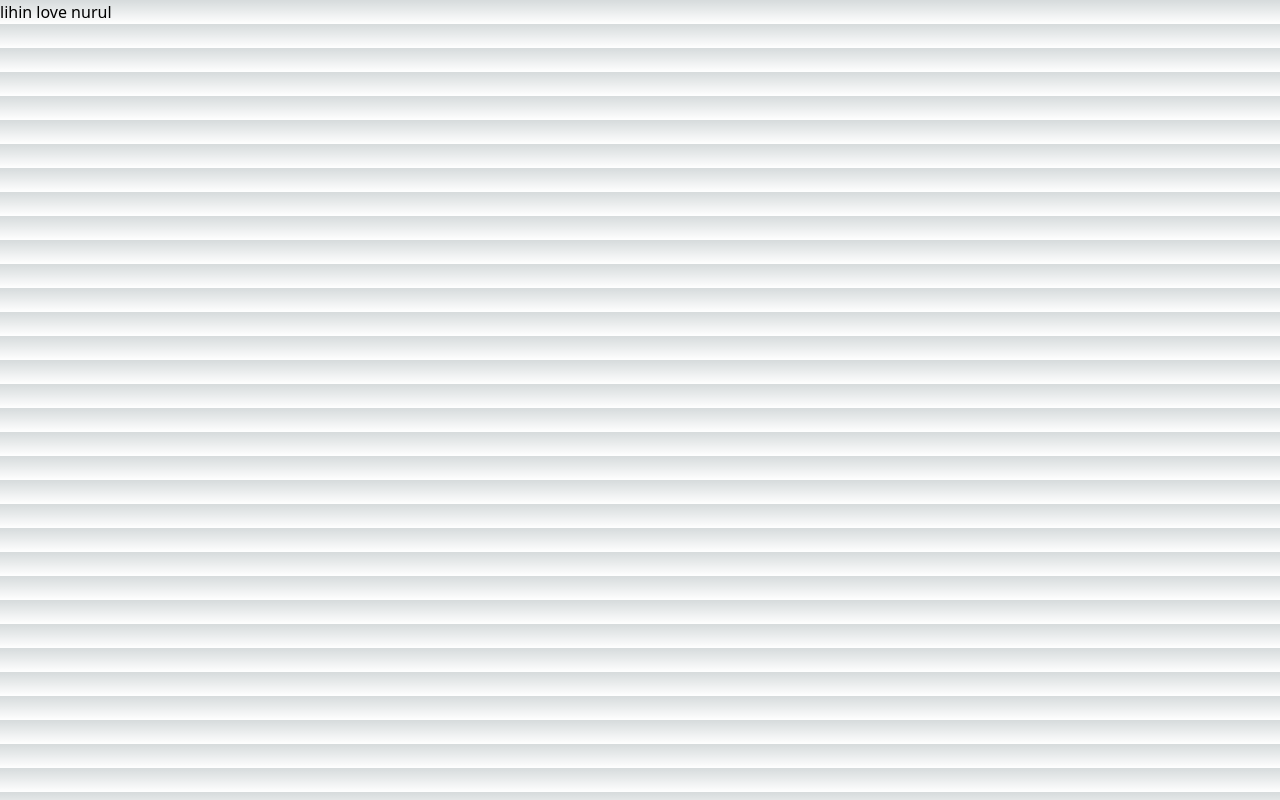
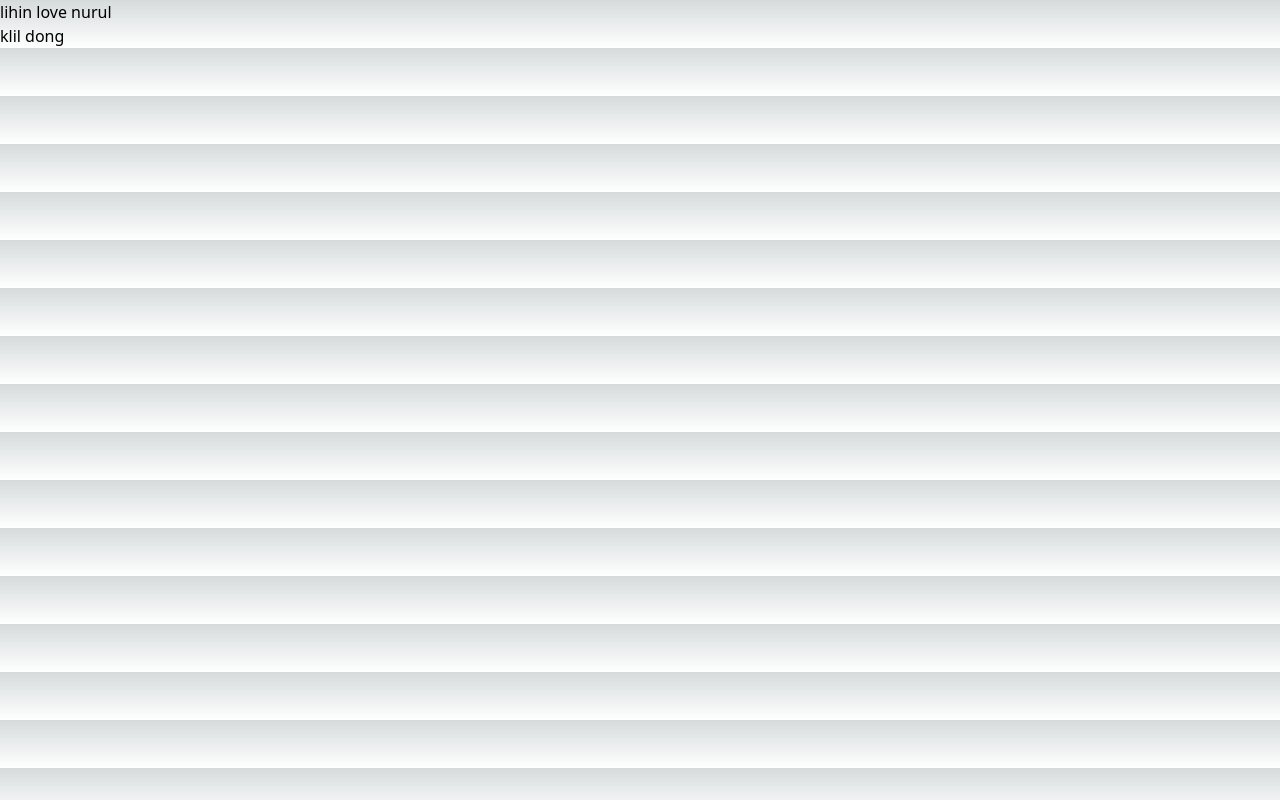
Before and after one commit to MohSolehuddin/mikiryuk, a Next.js app: page / in a window 1280 px wide. Built offline with nearby package versions, Linux system fonts and the light colour scheme.

Commit message:
uji coba belajar

```diff
--- /dev/null
+++ b/src/component/Button/index.jsx
@@ -0,0 +1,6 @@
+export default function Button(props) {
+  let {children, color} = props;
+  return (
+    <button className="p-1" onClick="">{children}</button>
+    )
+}
--- a/src/pages/api/hello.js
+++ b/src/pages/api/hello.js
@@ -1,5 +1,5 @@
 // Next.js API route support: https://nextjs.org/docs/api-routes/introduction
 
 export default function handler(req, res) {
-  res.status(200).json({ name: "John Doe" });
+  res.status(200).json({ name: "Moh. Solehuddin" });
 }
--- a/src/pages/index.js
+++ b/src/pages/index.js
@@ -1,4 +1,4 @@
-import Image from "next/image";
+import Button from "@/component/Button"
 import { Inter } from "next/font/google";
 
 const inter = Inter({ subsets: ["latin"] });
@@ -7,6 +7,7 @@ export default function Home() {
   return (
     <>
       <p>lihin love nurul</p>
+      <Button>klil dong</Button>
     </>
   );
 }
```
